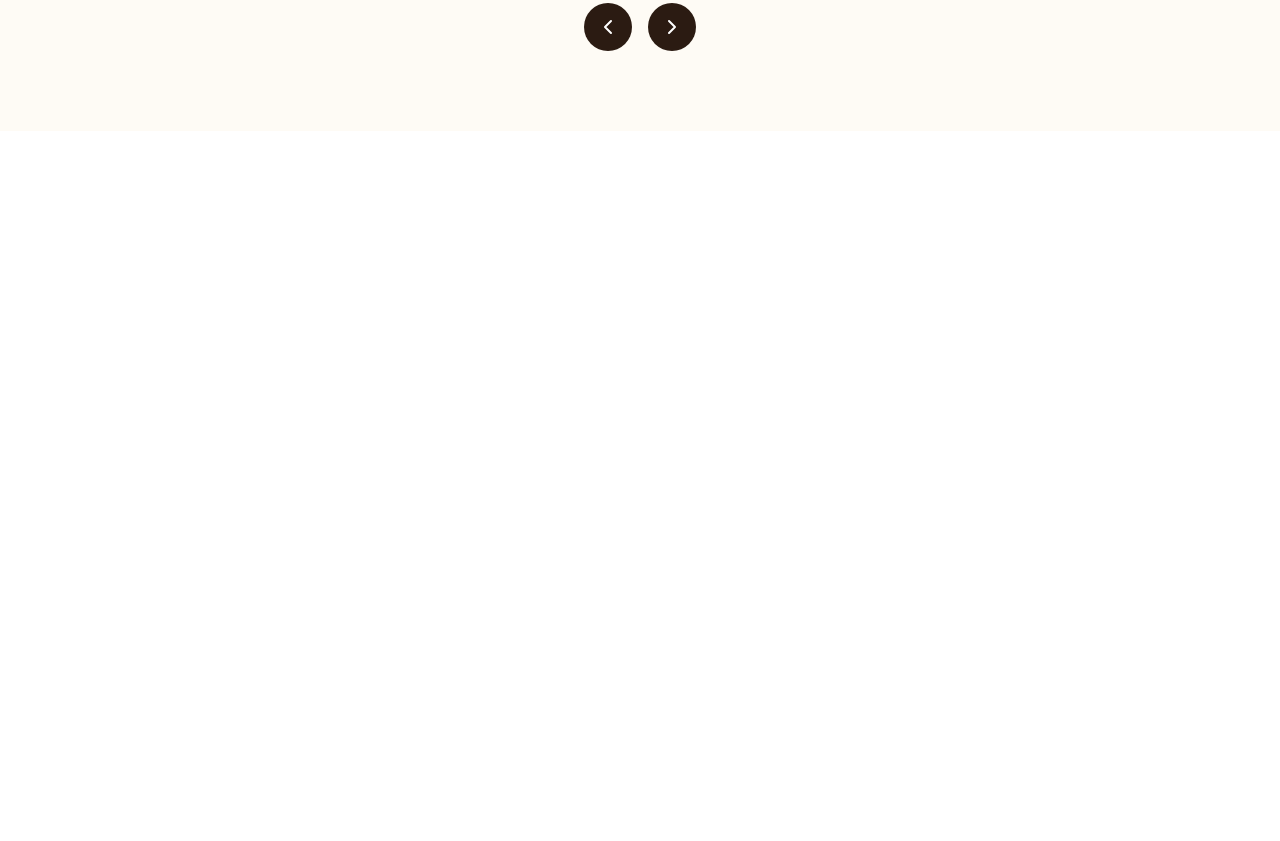
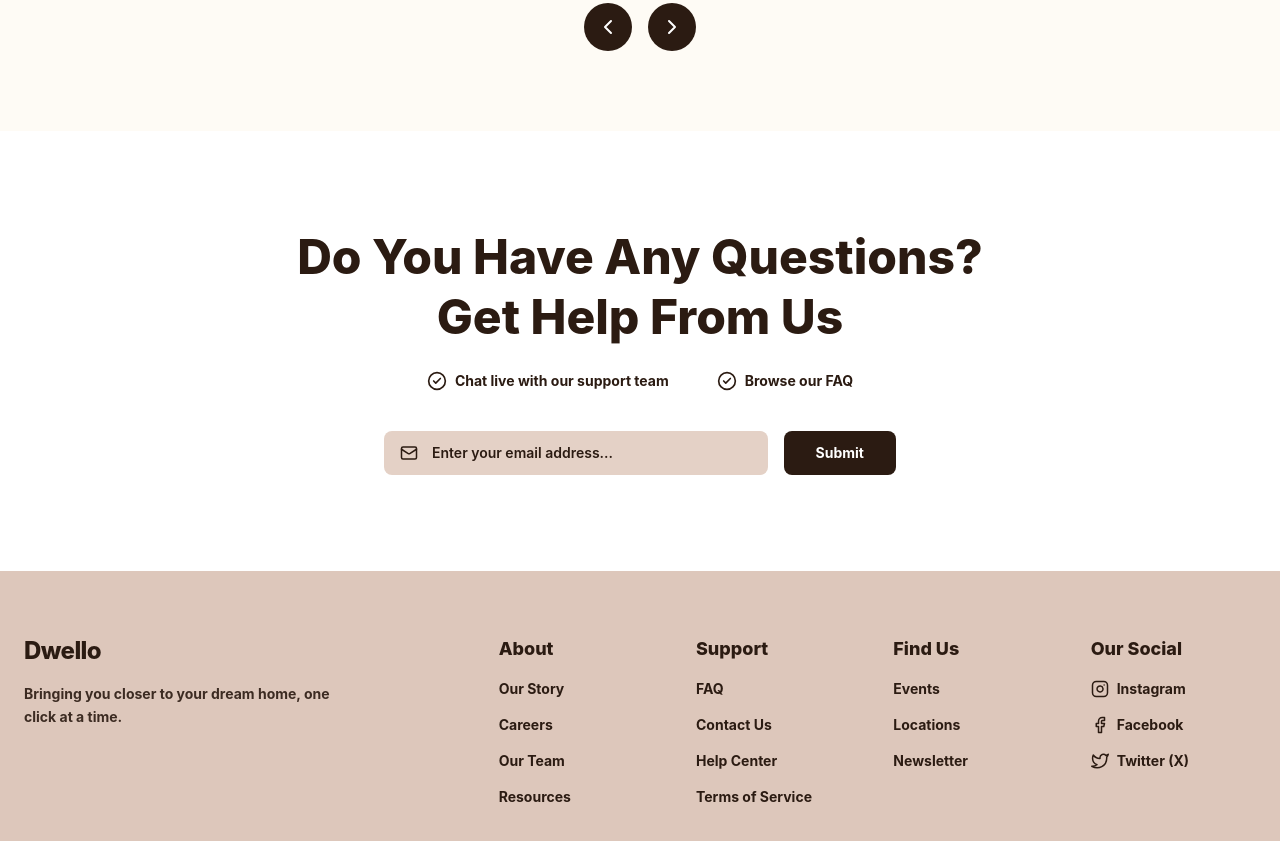
Before and after one commit to AbdulMoez777/DwelloHomes, a React (Vite) app: page / in a window 1280 px wide. Shown: the part 3260-4101 px from the top of the page. Before the commit the page ends 3391 px from the top, so only its background shows below. Built offline with nearby package versions, Linux system fonts and the light colour scheme.

Commit message:
10: Footer Comp

```diff
--- a/package.json
+++ b/package.json
@@ -14,6 +14,7 @@
     "lucide-react": "^1.25.0",
     "react": "^19.2.7",
     "react-dom": "^19.2.7",
+    "react-icons": "^5.7.0",
     "tailwindcss": "^4.3.3"
   },
   "devDependencies": {
--- a/src/App.jsx
+++ b/src/App.jsx
@@ -6,6 +6,7 @@ import AboutSection from "./components/AboutSection";
 import ChooseUs from "./components/ChooseUs";
 import PopularHouses from "./components/PopularHouses";
 import Testimonials from "./components/Testimonials";
+import Footer from "./components/Footer";
 
 function App() {
   return (
@@ -19,6 +20,7 @@ function App() {
       <ChooseUs/>
       <PopularHouses/>
       <Testimonials/>
+      <Footer/>
     </div>
   );
 }
--- /dev/null
+++ b/src/components/Footer.jsx
@@ -0,0 +1,118 @@
+import React from 'react';
+import { CheckCircle2, Mail} from 'lucide-react';
+import { FiInstagram, FiFacebook, FiTwitter } from 'react-icons/fi';
+
+function Footer() {
+  return (
+    <div className="w-full">
+
+
+          {/* TOP SECTION: Contact & Newsletter */}
+      <section className="bg-white py-24 px-6 flex flex-col items-center justify-center text-center" id="contact">
+
+        <h2 className="text-4xl md:text-5xl font-extrabold text-[#2B1B12] leading-tight mb-6">
+          Do You Have Any Questions? <br /> Get Help From Us
+        </h2>
+
+        {/* Feature Checks */}
+        <div className="flex flex-col md:flex-row items-center gap-6 md:gap-12 text-[#2B1B12] font-bold text-sm mb-10">
+          <div className="flex items-center gap-2">
+            <CheckCircle2 size={20} className="text-[#2B1B12]" />
+            <span>Chat live with our support team</span>
+          </div>
+          <div className="flex items-center gap-2">
+            <CheckCircle2 size={20} className="text-[#2B1B12]" />
+            <span>Browse our FAQ</span>
+          </div>
+        </div>
+
+        {/* Email Input Form */}
+        <form className="flex flex-col sm:flex-row items-center gap-4 w-full max-w-lg">
+          <div className="relative flex-1 w-full">
+            <Mail size={18} className="absolute left-4 top-1/2 -translate-y-1/2 text-[#2B1B12]" />
+            <input
+              type="email"
+              placeholder="Enter your email address..."
+              className="w-full bg-[#E4D1C6] text-[#2B1B12] placeholder-[#2B1B12] font-semibold text-sm rounded-lg py-3 pl-12 pr-4 outline-none focus:ring-2 focus:ring-[#2B1B12] transition-shadow"
+              required
+            />
+          </div>
+          <button
+            type="submit"
+            className="w-full sm:w-auto bg-[#2B1B12] hover:bg-[#3e2c22] text-white px-8 py-3 rounded-lg font-bold text-sm transition-colors whitespace-nowrap"
+          >
+            Submit
+          </button>
+        </form>
+
+      </section>
+
+      {/* =========================================
+          BOTTOM SECTION: Main Footer Links
+          ========================================= */}
+      <footer className="bg-[#DDC7BB] py-16 px-6">
+        <div className="max-w-7xl mx-auto flex flex-col lg:flex-row justify-between gap-12 lg:gap-24">
+
+          {/* Column 1: Brand Info */}
+          <div className="lg:w-1/3 flex flex-col gap-4">
+            <h3 className="text-2xl font-extrabold text-[#2B1B12] tracking-tight flex items-center">
+               Dwello
+            </h3>
+            <p className="text-[#2B1B12] font-bold text-sm leading-relaxed max-w-xs opacity-90">
+              Bringing you closer to your dream home, one click at a time.
+            </p>
+          </div>
+
+          {/* Column 2: Links Grid */}
+          <div className="lg:w-2/3 grid grid-cols-2 md:grid-cols-4 gap-8">
+
+            {/* About */}
+            <div className="flex flex-col gap-4">
+              <h4 className="font-extrabold text-[#2B1B12] text-lg">About</h4>
+              <a href="#" className="text-[#2B1B12] font-bold text-sm hover:text-gray-600 transition-colors">Our Story</a>
+              <a href="#" className="text-[#2B1B12] font-bold text-sm hover:text-gray-600 transition-colors">Careers</a>
+              <a href="#" className="text-[#2B1B12] font-bold text-sm hover:text-gray-600 transition-colors">Our Team</a>
+              <a href="#" className="text-[#2B1B12] font-bold text-sm hover:text-gray-600 transition-colors">Resources</a>
+            </div>
+
+            {/* Support */}
+            <div className="flex flex-col gap-4">
+              <h4 className="font-extrabold text-[#2B1B12] text-lg">Support</h4>
+              <a href="#" className="text-[#2B1B12] font-bold text-sm hover:text-gray-600 transition-colors">FAQ</a>
+              <a href="#" className="text-[#2B1B12] font-bold text-sm hover:text-gray-600 transition-colors">Contact Us</a>
+              <a href="#" className="text-[#2B1B12] font-bold text-sm hover:text-gray-600 transition-colors">Help Center</a>
+              <a href="#" className="text-[#2B1B12] font-bold text-sm hover:text-gray-600 transition-colors">Terms of Service</a>
+            </div>
+
+            {/* Find Us */}
+            <div className="flex flex-col gap-4">
+              <h4 className="font-extrabold text-[#2B1B12] text-lg">Find Us</h4>
+              <a href="#" className="text-[#2B1B12] font-bold text-sm hover:text-gray-600 transition-colors">Events</a>
+              <a href="#" className="text-[#2B1B12] font-bold text-sm hover:text-gray-600 transition-colors">Locations</a>
+              <a href="#" className="text-[#2B1B12] font-bold text-sm hover:text-gray-600 transition-colors">Newsletter</a>
+            </div>
+
+            {/* Our Social */}
+            <div className="flex flex-col gap-4">
+              <h4 className="font-extrabold text-[#2B1B12] text-lg">Our Social</h4>
+              <a href="#" className="flex items-center gap-2 text-[#2B1B12] font-bold text-sm hover:text-gray-600 transition-colors">
+                <FiInstagram size={18} /> Instagram
+              </a>
+              <a href="#" className="flex items-center gap-2 text-[#2B1B12] font-bold text-sm hover:text-gray-600 transition-colors">
+                <FiFacebook size={18} /> Facebook
+              </a>
+              <a href="#" className="flex items-center gap-2 text-[#2B1B12] font-bold text-sm hover:text-gray-600 transition-colors">
+                <FiTwitter size={18} /> Twitter (X)
+              </a>
+            </div>
+
+          </div>
+
+        </div>
+      </footer>
+
+    </div>
+  );
+}
+
+export default Footer;
--- a/src/components/Testimonials.jsx
+++ b/src/components/Testimonials.jsx
@@ -1,5 +1,4 @@
 import React from 'react';
-// Import the Star icon for ratings, and Chevrons for the bottom buttons!
 import { Star, ChevronLeft, ChevronRight } from 'lucide-react';
 
 function Testimonials() {
```
Also changed, not shown: 1 other file (tests, documents, lock files or other folders).
